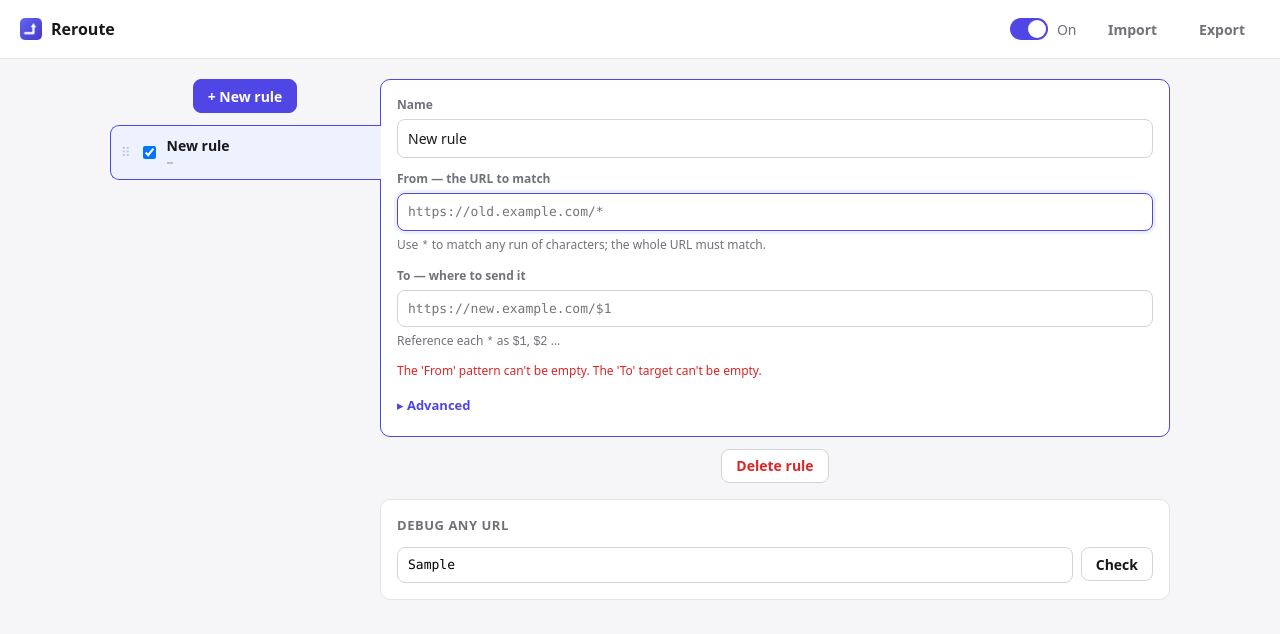
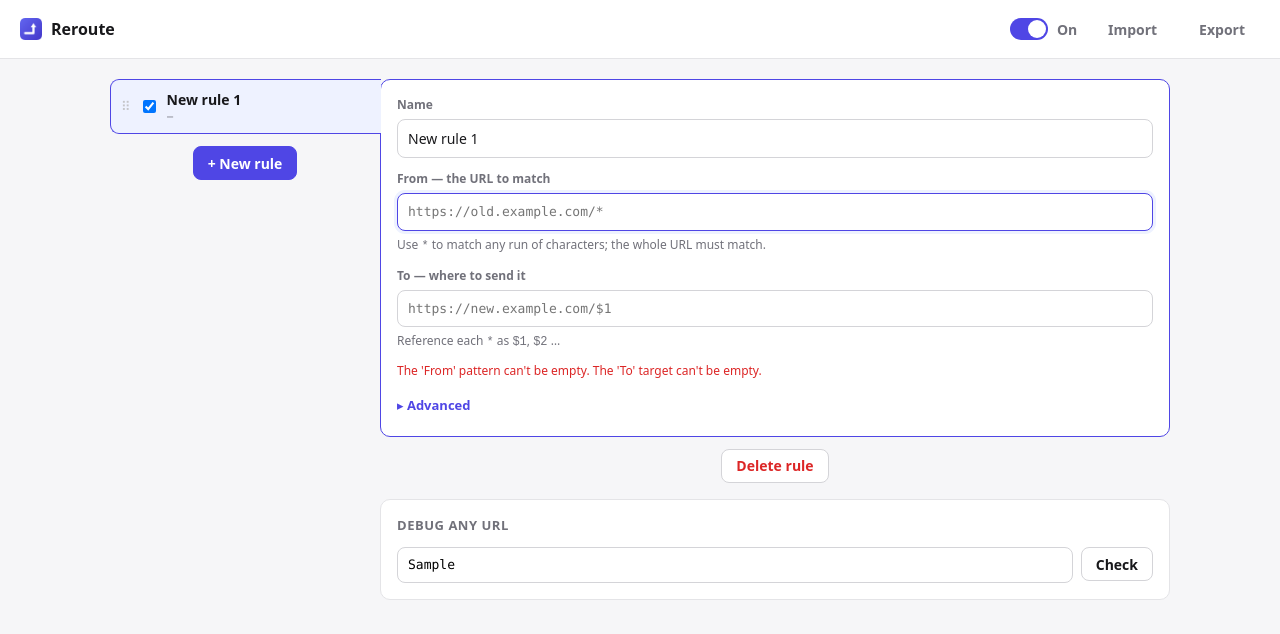
Before and after one commit to wizdes/Reroute, a website with bundled scripts: page ui/options.html in a window 1280 px wide. Both pictures are taken after typing "Sample" into the empty fields and a click on the button "+ New rule". Built offline with nearby package versions, Linux system fonts and the light colour scheme; some packages are replaced by stand-ins of ours.

Commit message:
ui: top-bar font consistency, single New-rule button, unique default names
1. On/Import/Export now render identically (switch label weight 550 to match the
   buttons + page-wide font smoothing) — fixes the antialiasing mismatch
2. Remove the duplicate '+ New rule' button from the center empty state
3. Center the 'No rules yet' message so it aligns with the New-rule button
4. Move the '+ New rule' button below the rule list (was above)
5. New rules get a unique incrementing default name 'New rule N' (skips taken names)

test/ui.mjs: +5 checks (default-name increment, empty-state has no center button,
sidebar holds the only New-rule button) → 18 UI checks; 25 node tests green.

```diff
--- a/ui/options.css
+++ b/ui/options.css
@@ -22,6 +22,8 @@ html, body {
   background: var(--bg);
   color: var(--text);
   font: 14px/1.5 system-ui, -apple-system, "Segoe UI", Roboto, sans-serif;
+  -webkit-font-smoothing: antialiased;
+  -moz-osx-font-smoothing: grayscale;
 }
 
 /* ---------- top bar ---------- */
@@ -75,7 +77,7 @@ html, body {
 }
 .switch input:checked + .switch-track { background: var(--accent); }
 .switch input:checked + .switch-track::after { transform: translateX(16px); }
-.switch-label { font-size: 14px; color: var(--muted); min-width: 24px; }
+.switch-label { font-size: 14px; font-weight: 550; color: var(--muted); min-width: 24px; }
 
 /* ---------- layout ---------- */
 .layout {
@@ -107,7 +109,7 @@ html, body {
 .rule-item .rule-name { flex: 1; font-weight: 550; white-space: nowrap; overflow: hidden; text-overflow: ellipsis; }
 .rule-item .rule-from { display: block; font: 11px/1.3 var(--mono); color: var(--muted); white-space: nowrap; overflow: hidden; text-overflow: ellipsis; }
 .rule-item .mini { display: flex; flex-direction: column; min-width: 0; flex: 1; }
-.list-empty { color: var(--muted); padding: 14px 6px; font-size: 13px; }
+.list-empty { color: var(--muted); padding: 14px 0; font-size: 13px; text-align: center; margin-right: -16px; }
 
 /* selected row connects into the editor panel (one continuous accent outline) */
 .rule-item.selected {
--- a/ui/options.html
+++ b/ui/options.html
@@ -26,8 +26,8 @@
 
   <main class="layout">
     <aside class="sidebar">
+      <ul class="rule-list" id="rule-list"></ul>
       <button class="btn primary" id="new-rule-btn">+ New rule</button>
-      <ul class="rule-list" id="rule-list"></ul>
     </aside>
     <section class="editor" id="editor"></section>
   </main>
--- a/ui/options.js
+++ b/ui/options.js
@@ -94,8 +94,7 @@ function renderEditor() {
   if (!rule) {
     host.append(
       el('div', { class: 'card editor-empty' },
-        el('p', {}, 'Select a rule on the left, or create one to start.'),
-        el('button', { class: 'btn primary', onclick: newRule }, '+ New rule'))
+        el('p', {}, 'Select a rule to edit it, or add one with “+ New rule”.'))
     );
     return;
   }
@@ -209,8 +208,15 @@ function buildDebugger() {
 }
 
 // ---------- actions ----------
+// "New rule N" with the smallest N not already taken by an existing rule name.
+function nextRuleName() {
+  const taken = new Set(state.rules.map((r) => r.name));
+  let n = 1;
+  while (taken.has(`New rule ${n}`)) n++;
+  return `New rule ${n}`;
+}
 function newRule() {
-  const rule = { id: uid(), name: 'New rule', enabled: true, from: '', to: '', resourceTypes: ['main_frame'] };
+  const rule = { id: uid(), name: nextRuleName(), enabled: true, from: '', to: '', resourceTypes: ['main_frame'] };
   state.rules.unshift(rule);
   state.selectedId = rule.id;
   renderList();
```
Also changed, not shown: docs/STRIP.md (+1 -0 lines), test/ui.mjs (+17 -0 lines), docs/screenshots/01-editor.png, docs/screenshots/02-advanced.png, docs/screenshots/03-debugger.png, docs/screenshots/05-empty.png (added).
